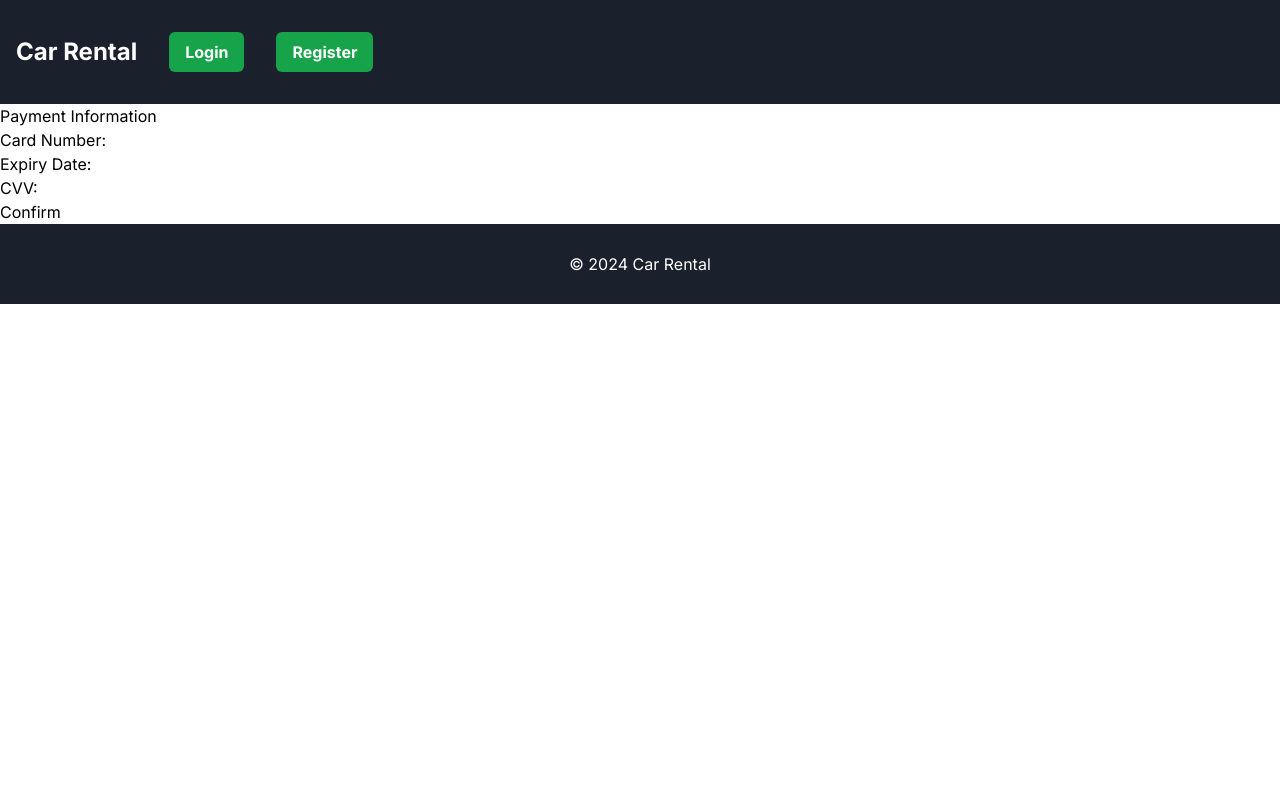
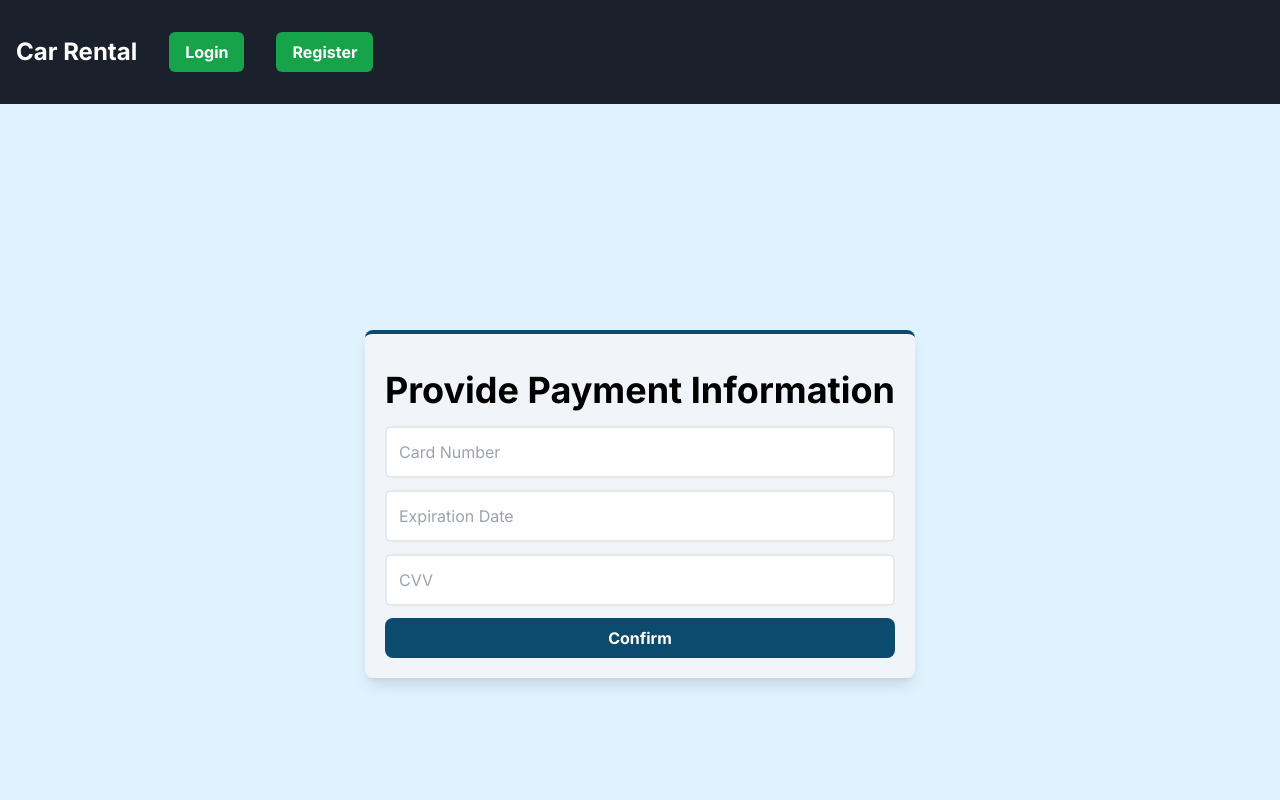
Before and after one commit to egadb/Team341-soen341projectW2024, a Next.js app in the folder Sprint 3/soen341-rentalapp/: page /providePaymentPage in a window 1280 px wide. Shown: the top 800 px of the page. Built offline with nearby package versions, Linux system fonts and the light colour scheme; no server answers.

Commit message:
finished frontend more or less, still some functionality left to do

```diff
--- a/Sprint 3/soen341-rentalapp/app/availabilityAndPrice/page.tsx
+++ b/Sprint 3/soen341-rentalapp/app/availabilityAndPrice/page.tsx
@@ -42,8 +42,8 @@ export default function availabilityAndPrice({
 
   const onConfirm = () => {
     router.push(
-      `/providePaymentPage?carId=${"cardIdMock"}&pickupDate=${dateOfPickup.toString()}&dropoffDate=${dateOfDropoff.toString()}
-       &featuresStr=${featuresStr}&branch=${branch}`
+      `/providePaymentPage?vehicleID=${"65ecb5f6fe7ce0e665b6a591"}&pickupDate=${dateOfPickup.toString()}&endDate=${dateOfDropoff.toString()}
+       &extraFeatures=${featuresStr}`
     );
   };
 
--- a/Sprint 3/soen341-rentalapp/app/providePaymentPage/page.tsx
+++ b/Sprint 3/soen341-rentalapp/app/providePaymentPage/page.tsx
@@ -1,6 +1,9 @@
 "use client";
 
-import { useState } from "react";
+import Provider from "@/components/form/Provider";
+import Spinner from "@/components/form/Spinner";
+import { createReservationUser } from "@/lib/actions/reservationActions";
+import { getUserSession } from "@/lib/session";
 
 export default async function ProvidePaymentInfo({
   params,
@@ -9,34 +12,90 @@ export default async function ProvidePaymentInfo({
   params: { slug: string };
   searchParams: { [key: string]: string | undefined };
 }) {
-  const [cardNumber, setCardNumber] = useState("");
-  const [expiryDate, setExpiryDate] = useState("");
-  const [cvv, setCvv] = useState("");
+  const formData = new FormData();
+  const session = await getUserSession();
+
+  const validateInfo = (cardNumber: string, expiryDate: string, cvv: string) => {
+    const cardNumberRegex = /^[0-9]{13,16}$/;
+    const expiryDateRegex = /^(0[1-9]|1[0-2])\/?([0-9]{4}|[0-9]{2})$/;
+    const cvvRegex = /^[0-9]{3,4}$/;
+
+    const isValidCardNumber = cardNumberRegex.test(cardNumber.replace(/\s/g, ""));
+    const isValidExpiryDate = expiryDateRegex.test(expiryDate);
+    const isValidCVV = cvvRegex.test(cvv);
+
+    return {
+      isValidCardNumber,
+      isValidExpiryDate,
+      isValidCVV,
+    };
+  };
 
   const handleConfirm = async () => {
-    // Validate payment information here
-    // Create a new reservation object
+    const cardNumber =
+      (document.querySelector('input[name="cardNumber"]') as HTMLInputElement)?.value || "";
+    const expiryDate =
+      (document.querySelector('input[name="expiryDate"]') as HTMLInputElement)?.value || "";
+    const cvv = (document.querySelector('input[name="cvv"]') as HTMLInputElement)?.value || "";
+
+    const { isValidCardNumber, isValidExpiryDate, isValidCVV } = validateInfo(
+      cardNumber,
+      expiryDate,
+      cvv
+    );
+
+    if (!isValidCardNumber || !isValidExpiryDate || !isValidCVV) {
+      alert("Invalid payment information");
+      return;
+    }
+
+    // Proceed with form submission
+    for (const key in searchParams) {
+      if (searchParams.hasOwnProperty(key)) {
+        const value = searchParams[key] || "";
+        formData.append(key, value);
+        console.log(`Appended ${key}: ${value}`);
+      }
+    }
+    formData.append("userID", session?.user?.email as string);
+    createReservationUser(params.slug, formData);
   };
 
   return (
-    <div>
-      <h1>Payment Information</h1>
-      <label>
-        Card Number:
-        <input type="text" value={cardNumber} onChange={(e) => setCardNumber(e.target.value)} />
-      </label>
-      <br />
-      <label>
-        Expiry Date:
-        <input type="text" value={expiryDate} onChange={(e) => setExpiryDate(e.target.value)} />
-      </label>
-      <br />
-      <label>
-        CVV:
-        <input type="text" value={cvv} onChange={(e) => setCvv(e.target.value)} />
-      </label>
-      <br />
-      <button onClick={handleConfirm}>Confirm</button>
+    <div className="grid h-screen place-items-center bg-sky-100">
+      <div className="rounded-lg border-t-4 border-sky-900 bg-slate-100 p-5 shadow-lg">
+        <h1 className="my-4 text-4xl font-bold">Provide Payment Information</h1>
+        <Provider formAction={handleConfirm}>
+          <Spinner />
+          <input
+            type="text"
+            className="rounded-md border-2 p-3 text-gray-400"
+            name="cardNumber"
+            placeholder="Card Number"
+            required
+          />
+          <input
+            type="text"
+            className="rounded-md border-2 p-3 text-gray-400"
+            name="expiryDate"
+            placeholder="Expiration Date"
+            required
+          />
+          <input
+            type="text"
+            className="rounded-md border-2 p-3 text-gray-400"
+            name="cvv"
+            placeholder="CVV"
+            required
+          />
+          <button
+            type="submit"
+            className="cursor-pointer rounded-lg bg-sky-900 px-6 py-2 font-bold text-white hover:bg-sky-950"
+          >
+            Confirm
+          </button>
+        </Provider>
+      </div>
     </div>
   );
 }
--- a/Sprint 3/soen341-rentalapp/components/global/NavBar.tsx
+++ b/Sprint 3/soen341-rentalapp/components/global/NavBar.tsx
@@ -18,7 +18,7 @@ function NavBarButton({ name, path }: NavBarButtonProps) {
   );
 }
 
-export default async function NavBar({ session }: any) {
+export default function NavBar({ session }: any) {
   return (
     <div
       className="flex"
--- a/Sprint 3/soen341-rentalapp/lib/actions/reservationActions.tsx
+++ b/Sprint 3/soen341-rentalapp/lib/actions/reservationActions.tsx
@@ -16,6 +16,7 @@ export async function createReservation(prevState: any, formData: FormData) {
   );
 
   if (isValid) {
+    console.log(formData);
     await connectMongoDB();
     let userID = formData.get("userID")?.toString();
     let vehicleID = formData.get("vehicleID")?.toString();
@@ -47,7 +48,7 @@ export async function createReservationUser(prevState: any, formData: FormData)
     formData.get("endDate") &&
     formData.get("extraFeatures")
   );
-
+  console.log(formData);
   if (isValid) {
     await connectMongoDB();
     let userID = formData.get("userID")?.toString();
```
